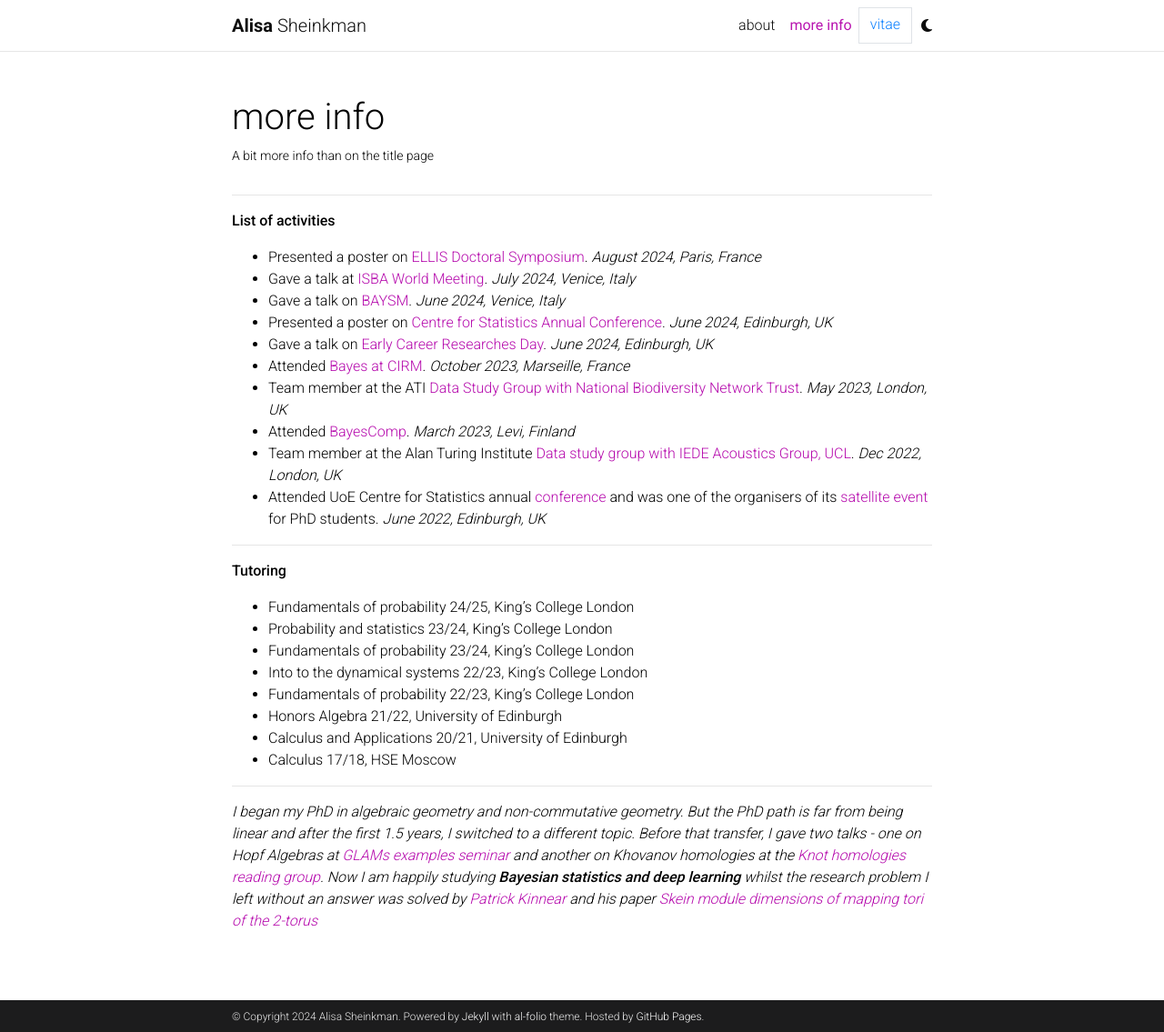
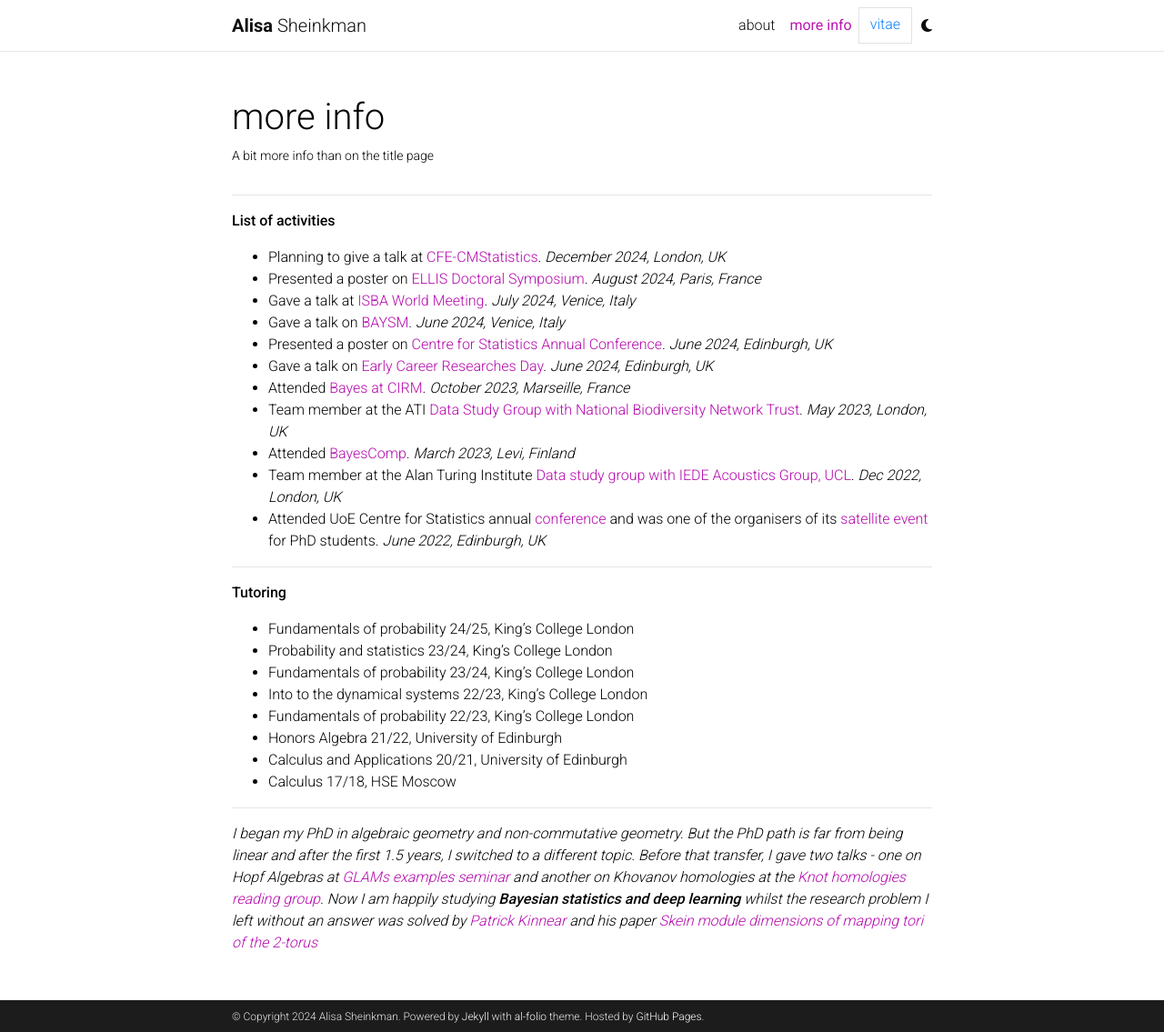
Before and after one commit to sheinkmana/sheinkmana.github.io, a Jekyll site: the page built from _pages/more.md, in a window 1280 px wide and 1135 px high. Shown: the whole window at 91% size. Built offline with Jekyll 4.4.1, drawn with Linux system fonts in a browser that asks for light colours; comment, search, counter and statistics services are not loaded; a style sheet for code colours, icons or effects is not loaded.

Commit message:
Update more.md

```diff
--- a/_pages/more.md
+++ b/_pages/more.md
@@ -9,6 +9,7 @@
 ___
 
 **List of activities**
+- Planning to give a talk at [CFE-CMStatistics](https://www.cmstatistics.org/CFECMStatistics2024/). *December 2024, London, UK*
 - Presented a poster on [ELLIS Doctoral Symposium](https://eds2024.github.io). *August 2024, Paris, France*
 - Gave a talk at [ISBA World Meeting](https://www.unive.it/web/en/2208/home). *July 2024, Venice, Italy*
 - Gave a talk on [BAYSM](https://events.stat.uconn.edu/BAYSM2024/). *June 2024, Venice, Italy*
```
